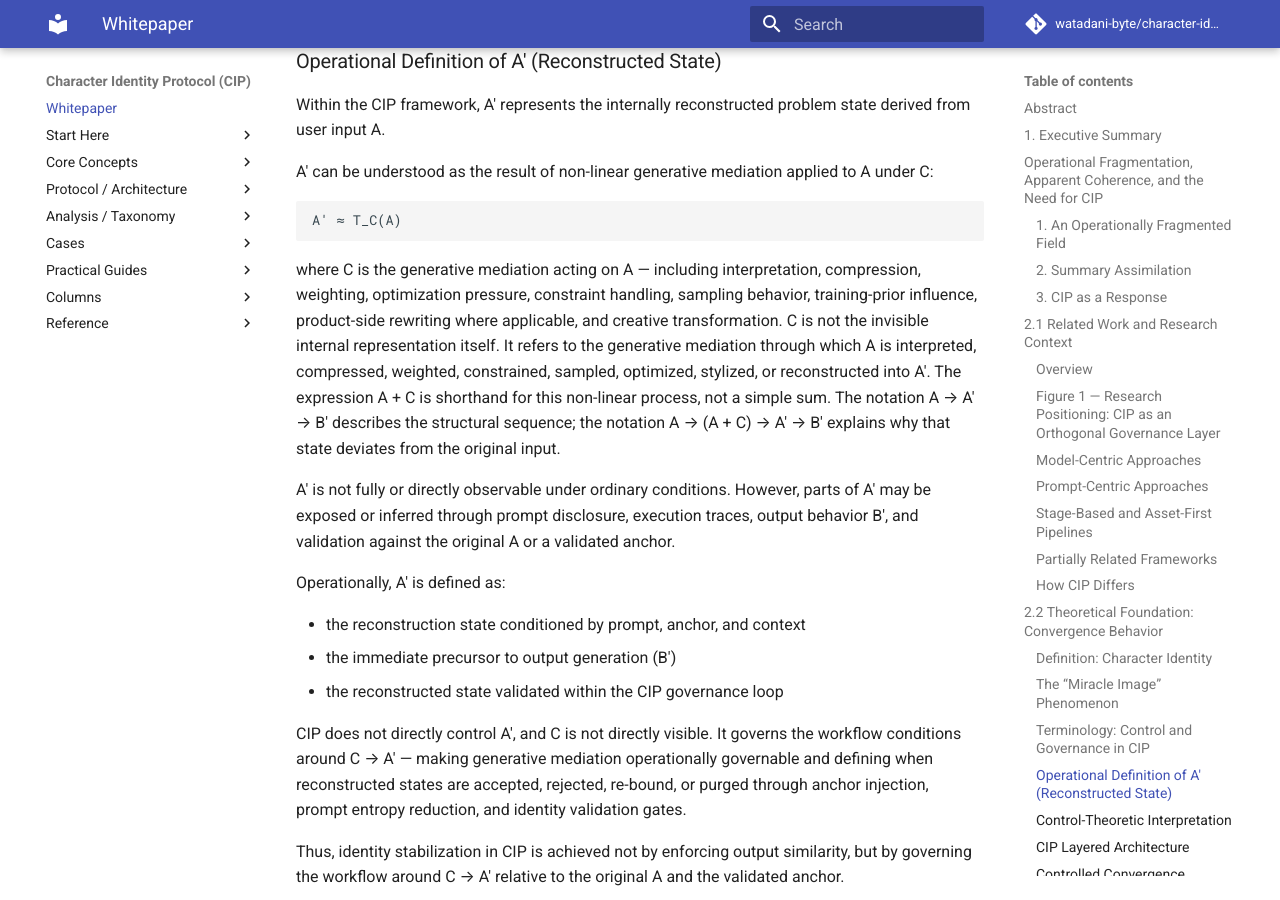
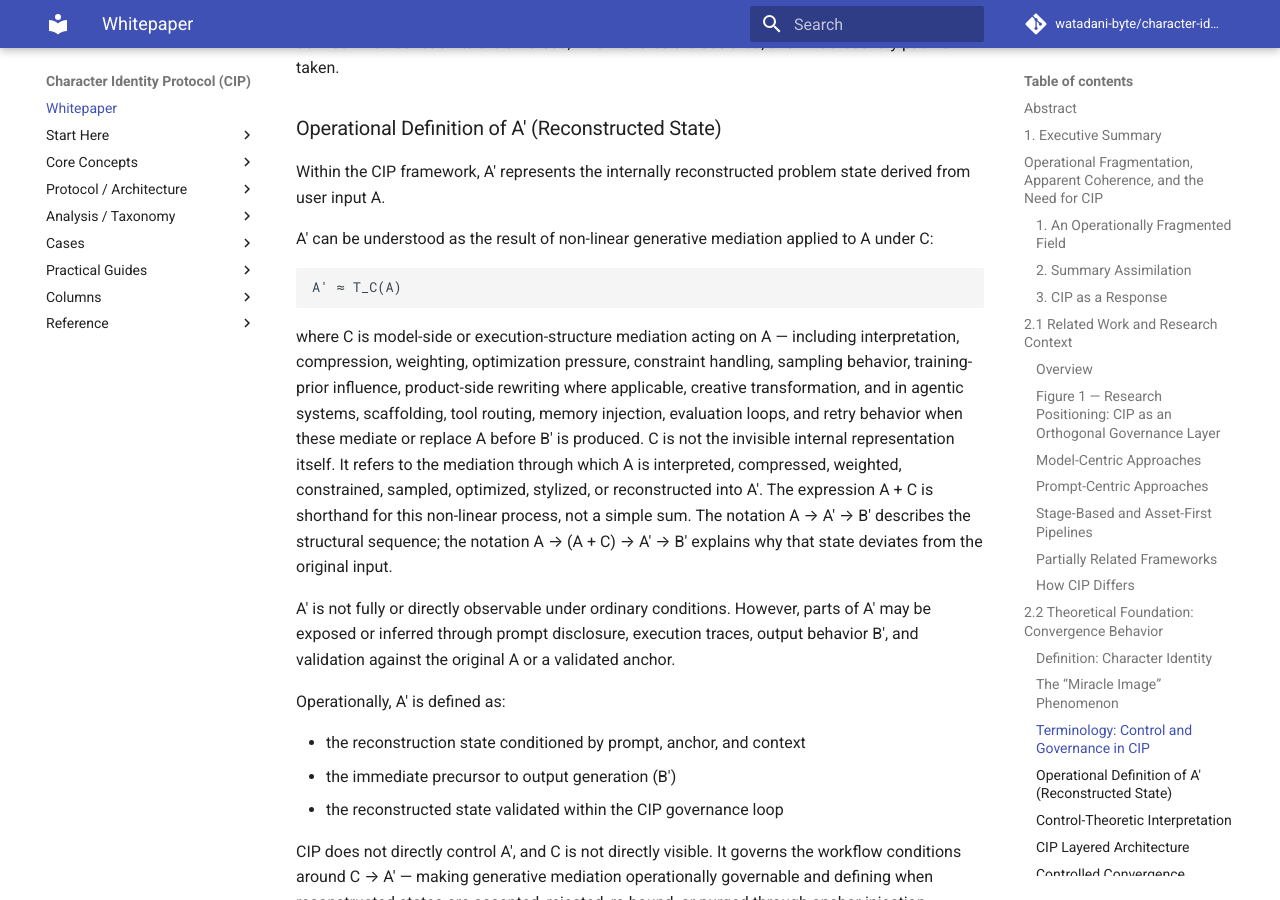
Before and after one commit to watadani-byte/character-identity-protocol, an MkDocs documentation site: the page built from docs/whitepaper_v1.md, in a window 1280 px wide and 900 px high, scrolled down 8277 px. Built offline with MkDocs 1.6.1 and Material for MkDocs 9.7.7, drawn with Linux system fonts in a browser that asks for light colours; comment, search, counter and statistics services are not loaded; some of the changed text lies outside the part shown.

Commit message:
whitepaper_v1.md を更新

````diff
--- a/docs/whitepaper_v1.md
+++ b/docs/whitepaper_v1.md
@@ -14,6 +14,8 @@
 Generative image systems are inherently probabilistic: identical prompts may produce different outputs across generation cycles, and character identity may drift over sessions, platforms, and contexts. Existing approaches to character consistency — including model fine-tuning, prompt engineering, and reference conditioning — primarily operate at the level of model parameters or input specification, and do not explicitly control the reconstruction process that produces outputs during inference.
 
 This paper introduces the Character Identity Protocol (CIP), an inference-time reconstruction governance framework that formalizes identity stabilization as a governance problem around the conditions under which C transforms A into A′: the mediation process through which user input A becomes an operational reconstructed state A′ before output is adopted. In generative systems, user input A is not directly solved; it is first transformed into an internal reconstructed representation A′, which then produces output B′. CIP does not directly control C or A′. Instead, it governs the workflow conditions around C → A′: making generative mediation operationally governable and defining the conditions under which reconstructed states are accepted, rejected, re-bound, or purged.
+
+*“C → A′” is used here as shorthand for the governed transformation of A into A′ under C. It does not mean that C independently produces A′ without A.*
 
 The protocol defines a closed-loop control architecture consisting of: anchor-based constraints that bias the reconstruction space, minimal prompt design that reduces optimization pressure, identity validation gates (Face, Skeleton, Proportion), and Hard Abort mechanisms that terminate invalid reconstruction trajectories. Together, these components are observed to support bounded convergence of A′ within an anchor-proximate region.
 
@@ -291,7 +293,7 @@ A′ can be understood as the result of non-linear generative mediation applied
 A′ ≈ T_C(A)
 ```
 
-where C is the generative mediation acting on A — including interpretation, compression, weighting, optimization pressure, constraint handling, sampling behavior, training-prior influence, product-side rewriting where applicable, and creative transformation. C is not the invisible internal representation itself. It refers to the generative mediation through which A is interpreted, compressed, weighted, constrained, sampled, optimized, stylized, or reconstructed into A′. The expression A + C is shorthand for this non-linear process, not a simple sum. The notation A → A′ → B′ describes the structural sequence; the notation A → (A + C) → A′ → B′ explains why that state deviates from the original input.
+where C is model-side or execution-structure mediation acting on A — including interpretation, compression, weighting, optimization pressure, constraint handling, sampling behavior, training-prior influence, product-side rewriting where applicable, creative transformation, and in agentic systems, scaffolding, tool routing, memory injection, evaluation loops, and retry behavior when these mediate or replace A before B′ is produced. C is not the invisible internal representation itself. It refers to the mediation through which A is interpreted, compressed, weighted, constrained, sampled, optimized, stylized, or reconstructed into A′. The expression A + C is shorthand for this non-linear process, not a simple sum. The notation A → A′ → B′ describes the structural sequence; the notation A → (A + C) → A′ → B′ explains why that state deviates from the original input.
 
 A′ is not fully or directly observable under ordinary conditions. However, parts of A′ may be exposed or inferred through prompt disclosure, execution traces, output behavior B′, and validation against the original A or a validated anchor.
 
````
